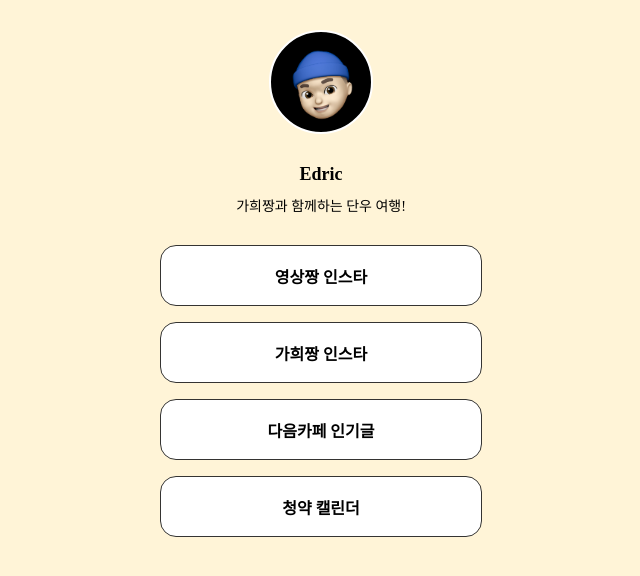
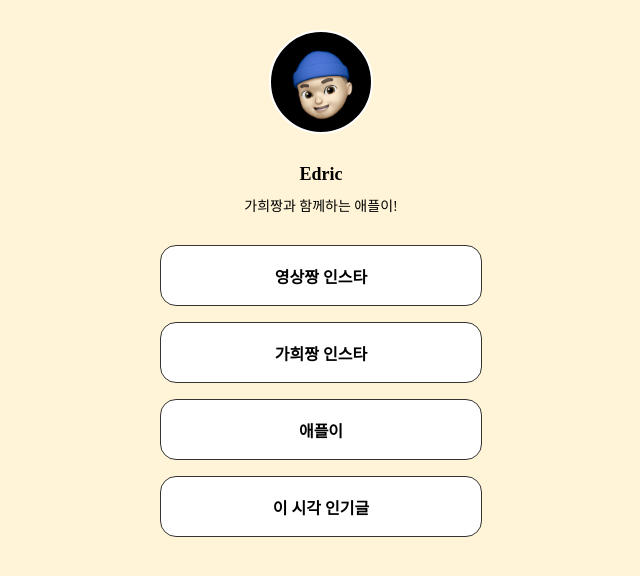
Before and after one commit to youngsanghwang/mypage, a plain HTML site: page index.html in a window 1280 px wide. Shown: the whole page, without its empty margins (319-959 px from the left). Drawn offline with Linux system fonts and the light colour scheme; a web font is replaced by a local one.

Commit message:
Update index.html

```diff
--- a/index.html
+++ b/index.html
@@ -73,11 +73,11 @@
     <div class="wrap">
         <div class="profile"></div>
         <h1 class="main">Edric</h1>
-        <p class="sub">가희짱과 함께하는 단우 여행!</p>
+        <p class="sub">가희짱과 함께하는 애플이!</p>
         <a target="_blank" href="https://www.instagram.com/edric_hwang/">영상짱 인스타</a>
         <a target="_blank" href="https://www.instagram.com/lim.gahee/">가희짱 인스타</a>
-        <a target="_blank" href="https://top.cafe.daum.net/_c21_/home">다음카페 인기글</a>
-        <a target="_blank" href="https://www.applyhome.co.kr/ai/aib/selectSubscrptCalenderView.do">청약 캘린더</a>
+        <a target="_blank" href="https://www.apple.com/kr/">애플이</a>
+        <a target="_blank" href="https://m.cafe.daum.net/">이 시각 인기글</a>
     </div>
 </body>
 </html>
```
